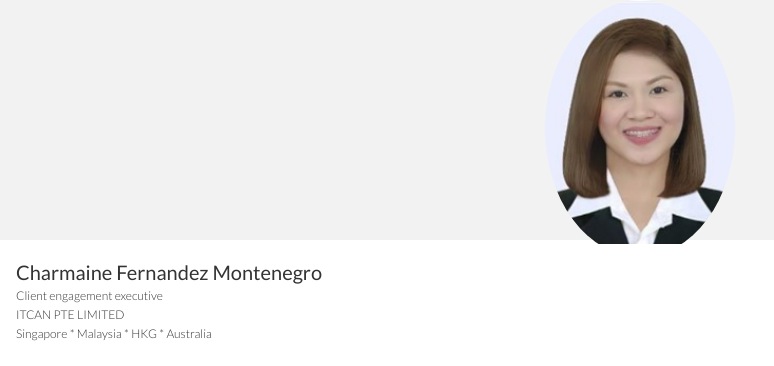
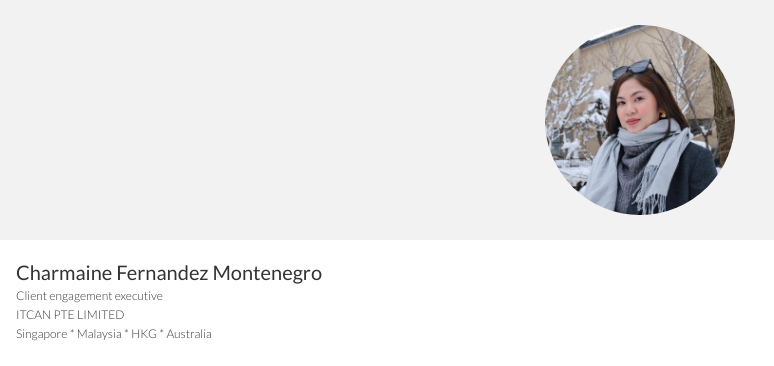
Before and after one commit to ITCANNAMECARD/CHARMAINE, a plain HTML site: page index.html in a window 1280 px wide. Shown: the top 366 px of the page, 0-774 px from the left. Drawn offline with Linux system fonts and the light colour scheme; a web font is replaced by a local one.

Commit message:
Update index.html

```diff
--- a/index.html
+++ b/index.html
@@ -14,7 +14,7 @@
 			<div class="row">
 				<div class="col"></div>
 				<div class="col is-5">
-					<img class="profile-pic" src="CHARMAINE.jpeg" alt="Profile Picture">
+					<img class="profile-pic" src="maine.jpeg" alt="Profile Picture">
 				</div>
 				<div class="col"></div>
 			</div>
```
